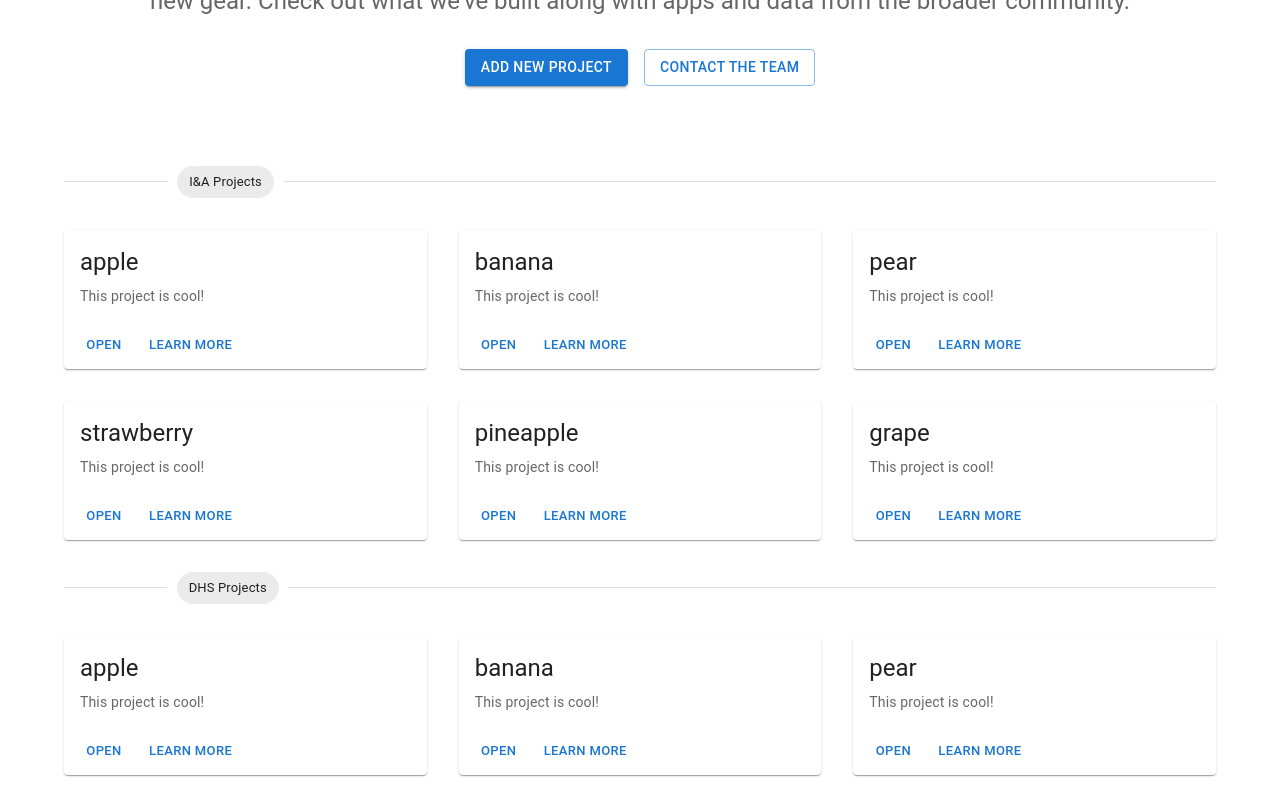
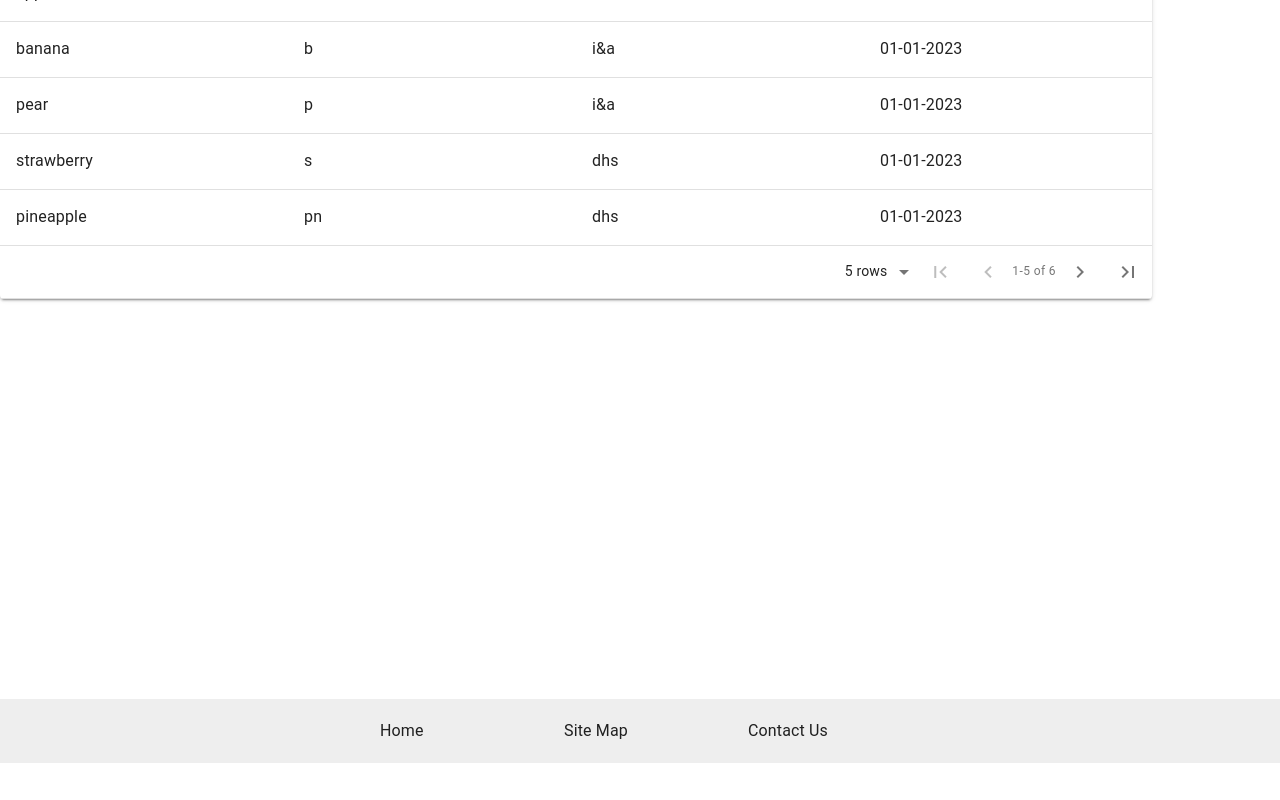
Before and after one commit to jweisman11/project-library, a React (Create React App) app: page /dashboard in a window 1280 px wide. Shown: the part 220-1020 px from the top of the page. After the commit the page ends 983 px from the top, so only its background shows below. Built offline with nearby package versions, Linux system fonts and the light colour scheme.

Commit message:
fixed footer, added dashboard, 404 page

```diff
--- a/package.json
+++ b/package.json
@@ -10,6 +10,7 @@
     "@testing-library/jest-dom": "^5.16.5",
     "@testing-library/react": "^13.4.0",
     "@testing-library/user-event": "^13.5.0",
+    "material-table": "^2.0.3",
     "react": "^18.2.0",
     "react-dom": "^18.2.0",
     "react-hook-form": "^7.41.5",
--- a/public/data.json
+++ b/public/data.json
@@ -4,6 +4,7 @@
     "project_info": {
       "category": "i&a",
       "name": "apple",
+      "acronym": "a",
       "start_date": "01-01-2023",
       "description": "This project is cool!"
     }
@@ -13,6 +14,7 @@
     "project_info": {
       "category": "i&a",
       "name": "banana",
+      "acronym": "b",
       "start_date": "01-01-2023",
       "description": "This project is cool!"
     }
@@ -22,6 +24,7 @@
     "project_info": {
       "category": "i&a",
       "name": "pear",
+      "acronym": "p",
       "start_date": "01-01-2023",
       "description": "This project is cool!"
     }
@@ -31,6 +34,7 @@
     "project_info": {
       "category": "dhs",
       "name": "strawberry",
+      "acronym": "s",
       "start_date": "01-01-2023",
       "description": "This project is cool!"
     }
@@ -40,6 +44,7 @@
     "project_info": {
       "category": "dhs",
       "name": "pineapple",
+      "acronym": "pn",
       "start_date": "01-01-2023",
       "description": "This project is cool!"
     }
@@ -49,6 +54,7 @@
     "project_info": {
       "category": "dhs",
       "name": "grape",
+      "acronym": "gp",
       "start_date": "01-01-2023",
       "description": "This project is cool!"
     }
--- a/public/index.html
+++ b/public/index.html
@@ -3,6 +3,10 @@
   <head>
     <meta charset="utf-8" />
     <link rel="icon" href="%PUBLIC_URL%/favicon.ico" />
+    <link
+      rel="stylesheet"
+      href="https://fonts.googleapis.com/icon?family=Material+Icons"
+    />
     <meta name="viewport" content="width=device-width, initial-scale=1" />
     <meta name="theme-color" content="#000000" />
     <meta
--- a/src/App.js
+++ b/src/App.js
@@ -6,11 +6,13 @@ import Navbar from "./components/Navbar";
 import IntroMessage from "./components/IntroMessage";
 import SideBarTOC from "./components/SideBarTOC";
 import ContactUsForm from "./components/ContactUsForm";
+import Dashboard from "./components/Dashboard";
+import Error from "./components/Page404";
+
 import Home from "./components/Home";
 
 import Footer from "./components/Footer";
 import { Route, Routes } from "react-router-dom";
-import { Css } from "@mui/icons-material";
 import ProjectLibrary from "./components/ProjectLibrary";
 
 function App() {
@@ -30,9 +32,9 @@ function App() {
         <Route path="/" element={<Home />}></Route>
         <Route path="/projects" element={<ProjectLibrary />}></Route>
         <Route path="/team" element={<ProjectLibrary />}></Route>
-        <Route path="/dashboard" element={<ProjectLibrary />}></Route>
+        <Route path="/dashboard" element={<Dashboard />}></Route>
         <Route path="/contact" element={<ContactUsForm />}></Route>
-        <Route path="/*" element={<Home />}></Route>
+        <Route path="/*" element={<Error />}></Route>
       </Routes>
       <Footer />
     </ThemeProvider>
--- a/src/components/ContactUsForm.js
+++ b/src/components/ContactUsForm.js
@@ -4,6 +4,8 @@ import { Container } from "@mui/system";
 import React from "react";
 import { useForm } from "react-hook-form";
 import FormInputText from "./form-components/FormInputText";
+
+// https://blog.logrocket.com/using-material-ui-with-react-hook-form/
 
 function ContactUs() {
   const { handleSubmit, reset, control } = useForm();
--- /dev/null
+++ b/src/components/Dashboard.js
@@ -0,0 +1,49 @@
+import { Typography } from "@mui/material";
+import MaterialTable from "material-table";
+import React, { useState, useEffect } from "react";
+
+function Dashboard() {
+  const [data, setData] = useState([]);
+
+  const getData = () => {
+    fetch("data.json", {
+      headers: {
+        "Content-Type": "application/json",
+        Accept: "application/json",
+      },
+    })
+      .then(function (response) {
+        return response.json();
+      })
+      .then(function (myJson) {
+        setData(myJson);
+      });
+  };
+  useEffect(() => {
+    getData();
+  }, []);
+
+  return (
+    <React.Fragment>
+      <div style={{ maxWidth: "90%" }}>
+        <MaterialTable
+          columns={[
+            { title: "Project Title", field: "name" },
+            { title: "Acronym or Nickname", field: "acronym" },
+            { title: "Project Family", field: "family" },
+            { title: "Start Date", field: "startDate" },
+          ]}
+          data={data.map((item) => ({
+            name: item.project_info.name,
+            acronym: item.project_info.acronym,
+            family: item.project_info.category,
+            startDate: item.project_info.start_date,
+          }))}
+          title="Projects"
+        />
+      </div>
+    </React.Fragment>
+  );
+}
+
+export default Dashboard;
--- a/src/components/Footer.js
+++ b/src/components/Footer.js
@@ -4,17 +4,32 @@ import React from "react";
 
 function Footer() {
   return (
-    <Box sx={{ bgcolor: "background.paper", pt: 10 }} component="footer">
+    <React.Fragment>
+      {/* Empty box to force footer to bottom of page */}
+      <Box
+        sx={{
+          display: "flex",
+          flexDirection: "column",
+          minHeight: "50vh",
+        }}
+      ></Box>
+      <Box
+        component="footer"
+        sx={{
+          py: 0,
+          px: 2,
+          mt: "auto",
+          backgroundColor: (theme) =>
+            theme.palette.mode === "light"
+              ? theme.palette.grey[200]
+              : theme.palette.grey[800],
+        }}
+      >
         <Container maxWidth="sm">
-        <Typography
-          variant="subtitle1"
-          align="center"
-          color="text.secondary"
-          component="p"
-        >
+          {/* <Typography variant="body1" align="center" color="text.secondary">
             We hope you found our site helpful!
-        </Typography>
-        <List component={Stack} direction="row">
+          </Typography> */}
+          <List component={Stack} align="center" direction="row">
             <ListItem>
               <ListItemText primary="Home" />
             </ListItem>
@@ -27,6 +42,7 @@ function Footer() {
           </List>
         </Container>
       </Box>
+    </React.Fragment>
   );
 }
 
--- /dev/null
+++ b/src/components/Modal.js
@@ -0,0 +1,12 @@
+import { Typography } from "@mui/material";
+import React from "react";
+
+function Modal({ children }) {
+  return (
+    <React.Fragment>
+      <Typography>{children}</Typography>
+    </React.Fragment>
+  );
+}
+
+export default Modal;
--- /dev/null
+++ b/src/components/Page404.js
@@ -0,0 +1,50 @@
+import React from "react";
+import { Box, Button, Container, Typography } from "@mui/material";
+import Grid from "@mui/material/Grid";
+import { useNavigate } from "react-router-dom";
+
+// https://frontendshape.com/post/react-mui-5-404-page-example
+
+function Error() {
+  let navigate = useNavigate();
+
+  const routeChange = () => {
+    let path = "/";
+    navigate(path);
+  };
+
+  return (
+    <Box
+      sx={{
+        display: "flex",
+        justifyContent: "center",
+        alignItems: "center",
+        minHeight: "100vh",
+      }}
+    >
+      <Container maxWidth="md">
+        <Grid container spacing={2}>
+          <Grid xs={6}>
+            <Typography variant="h1">404</Typography>
+            <Typography variant="h6">
+              The page you’re looking for doesn’t exist.
+            </Typography>
+            <Button variant="contained" onClick={routeChange}>
+              Back Home
+            </Button>
+          </Grid>
+          <Grid xs={6}>
+            <img
+              src="https://cdn.pixabay.com/photo/2017/03/09/12/31/error-2129569__340.jpg"
+              alt=""
+              width={500}
+              height={250}
+            />
+          </Grid>
+        </Grid>
+      </Container>
+    </Box>
+  );
+}
+
+export default Error;
--- a/src/components/ProjectCard.js
+++ b/src/components/ProjectCard.js
@@ -1,4 +1,5 @@
 import React, { useState, useEffect } from "react";
+import { createPortal } from "react-dom";
 import { Box, Chip, Divider, Grid } from "@mui/material";
 import Card from "@mui/material/Card";
 import CardActions from "@mui/material/CardActions";
@@ -7,8 +8,23 @@ import CardContent from "@mui/material/CardContent";
 import Button from "@mui/material/Button";
 import Typography from "@mui/material/Typography";
 import { Container } from "@mui/system";
+import Modal from "@mui/material/Modal";
+
+const modalStyle = {
+  position: "absolute",
+  top: "50%",
+  left: "50%",
+  transform: "translate(-50%, -50%)",
+  width: 800,
+  bgcolor: "background.paper",
+  border: "2px solid #000",
+  boxShadow: 24,
+  p: 4,
+};
 
 function ProjectCard({ projectName, projectDescription }) {
+  const [openModal, setOpenModal] = useState(false);
+
   return (
     <Card>
       {/* <CardMedia
@@ -25,7 +41,25 @@ function ProjectCard({ projectName, projectDescription }) {
         </Typography>
       </CardContent>
       <CardActions>
-        <Button size="small">Open</Button>
+        <Button onClick={() => setOpenModal(true)} size="small">
+          Open
+        </Button>
+        <Modal open={openModal} onClose={() => setOpenModal(false)}>
+          <Box sx={modalStyle}>
+            <Typography
+              id={`${projectName}-modal`}
+              variant="h6"
+              component="h2"
+            >{`${projectName}`}</Typography>
+            <Typography id={`${projectName}-modal-text`} sx={{ mt: 2 }}>
+              Some longer description
+            </Typography>
+            <Button variant="contained" onClick={() => setOpenModal(false)}>
+              Close
+            </Button>
+          </Box>
+        </Modal>
+
         <Button size="small">Learn More</Button>
       </CardActions>
     </Card>
@@ -43,11 +77,9 @@ function ProjectCards() {
       },
     })
       .then(function (response) {
-        console.log(response);
         return response.json();
       })
       .then(function (myJson) {
-        console.log(myJson);
         setData(myJson);
       });
   };
```
Also changed, not shown: 1 other file (tests, documents, lock files or other folders). Lines whose indentation alone changed are shown as unchanged.
